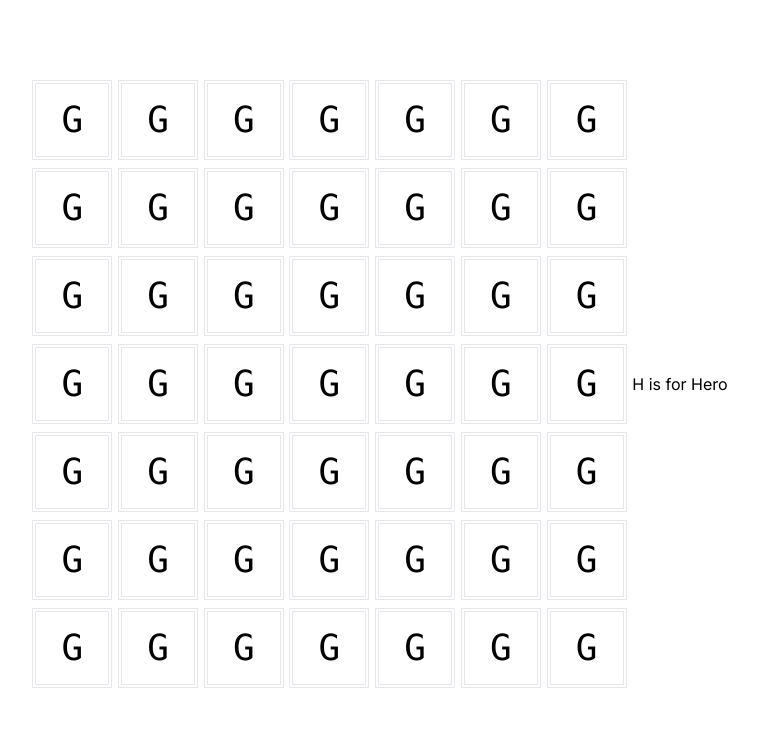
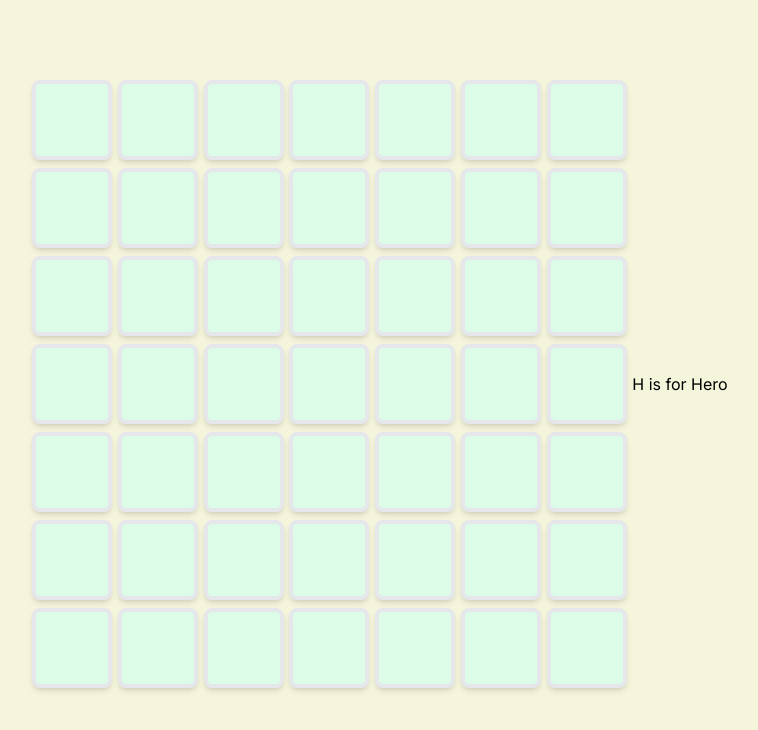
Before and after one commit to HartThomas/adventure-call, a Next.js app: page / in a window 1280 px wide. Shown: the top 730 px of the page, without its empty margins (260-1018 px from the left). Built offline with nearby package versions, Linux system fonts and the light colour scheme.

Commit message:
Add initial styling

```diff
--- a/app/components/Card.tsx
+++ b/app/components/Card.tsx
@@ -12,9 +12,19 @@ export default function Card(props: Tile) {
     <div
       key={identifier}
       id={identifier}
-      className="border-gray-200 border border-double w-20 border-4 h-20 justify-center items-center flex"
+      className="border-gray-200 border w-20 border-4 h-20 justify-center items-center flex rounded-lg shadow-md bg-green-100"
     >
-      <p className="text-4xl font-mono">{props.stage[0].toUpperCase()}</p>
+      <p
+        className={`text-4xl font-mono text-orange-900 ${
+          props.stage === "grass"
+            ? "animate-none"
+            : props.stage === "teleport"
+            ? "animate-spin"
+            : "animate-none"
+        }`}
+      >
+        {props.stage === "grass" ? " " : props.stage[0].toUpperCase()}
+      </p>
     </div>
   );
 }
--- a/app/globals.css
+++ b/app/globals.css
@@ -17,11 +17,8 @@
 }
 
 body {
-  color: rgb(var(--foreground-rgb));
-  background: linear-gradient(
-      to bottom,
-      transparent,
-      rgb(var(--background-end-rgb))
-    )
-    rgb(var(--background-start-rgb));
+  /* color: rgb(var(--foreground-rgb));
+  background: linear-gradient(to bottom, transparent, rgb(var(yellow)))
+    rgb(var(--background-start-rgb)); */
+  background-color: beige;
 }
```
